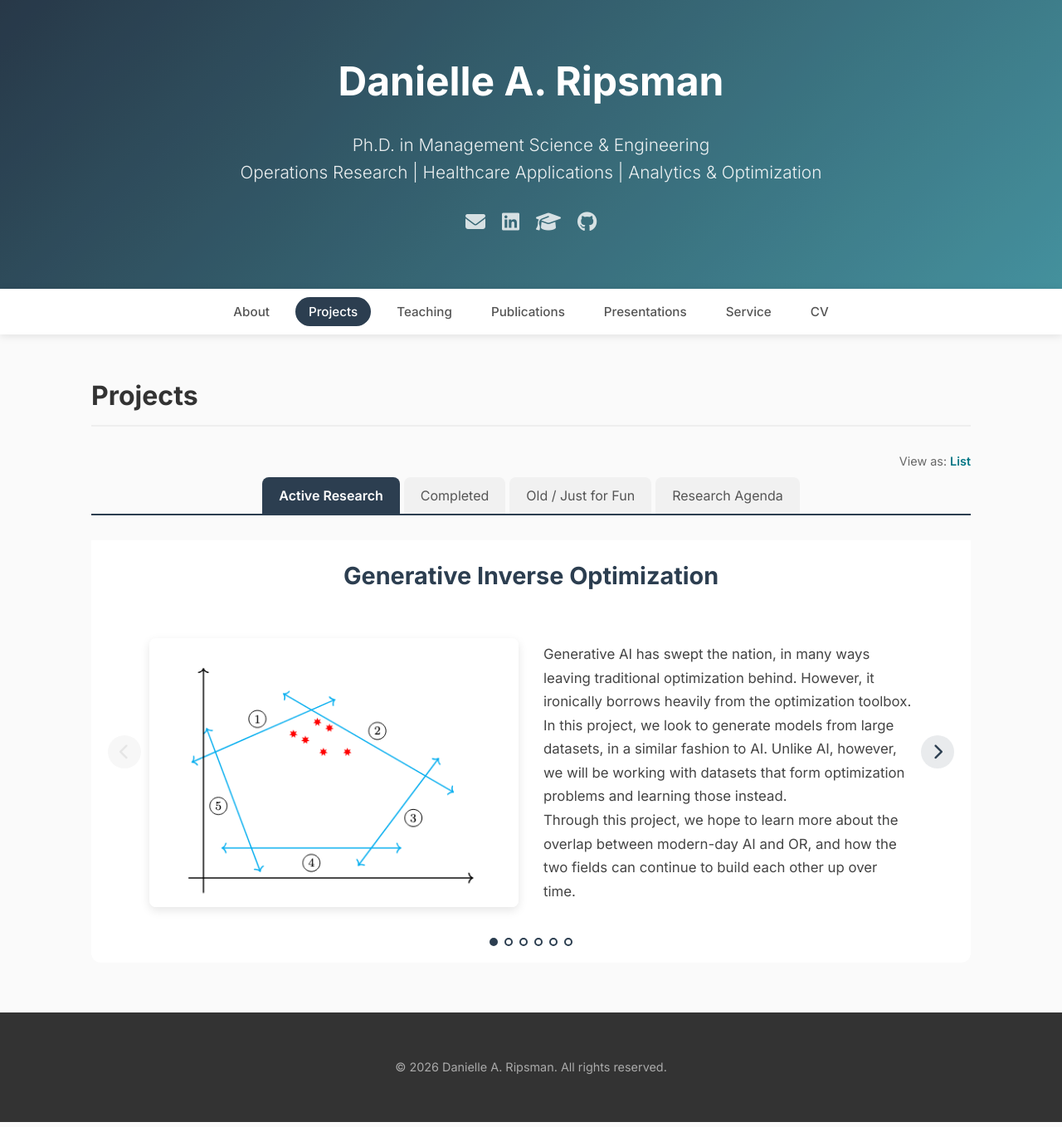
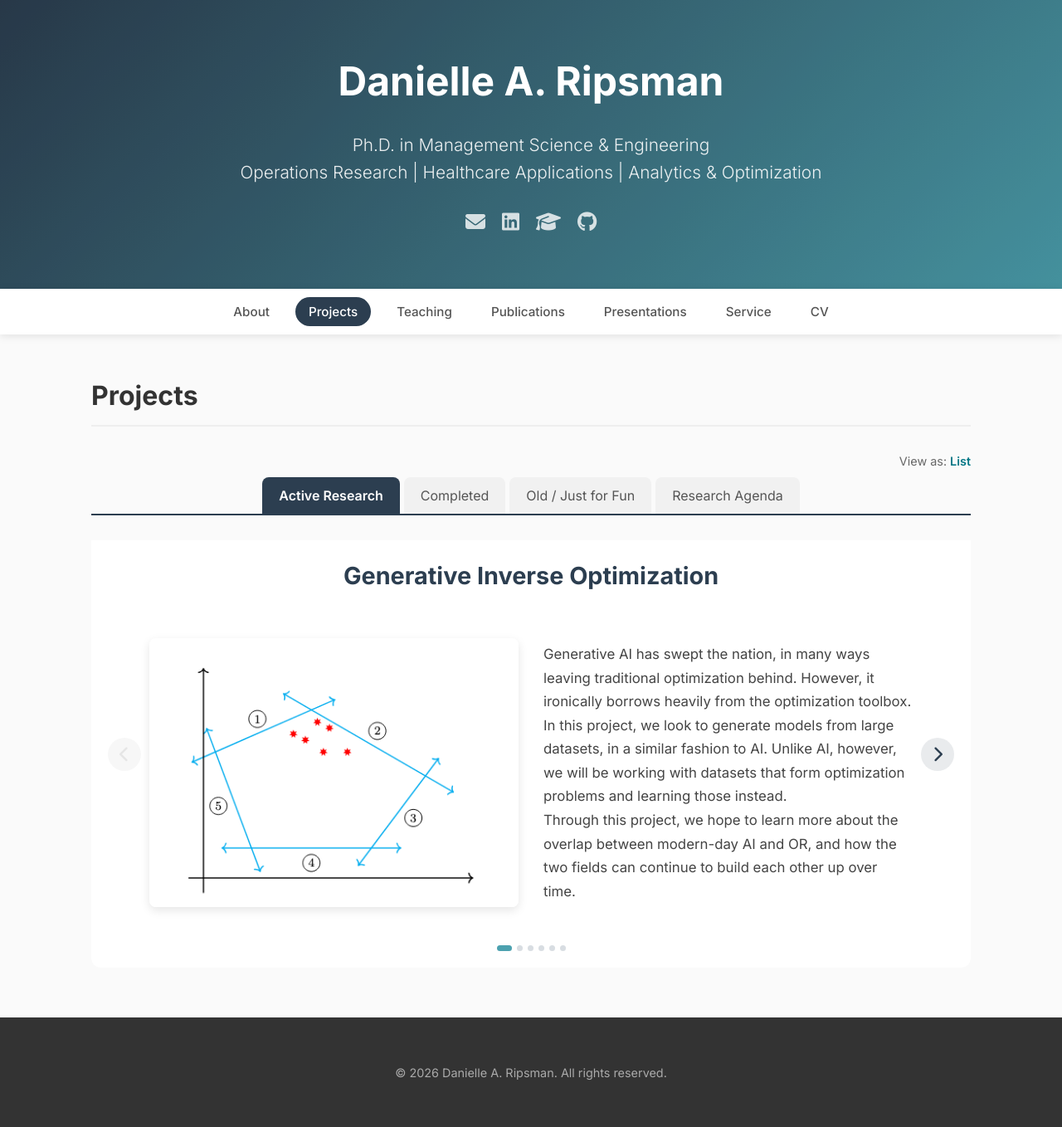
Before and after one commit to DaniRip/DaniRip.github.io, a Jekyll site: the page built from projects.md, in a window 1280 px wide. Shown: the whole page at 83% size. Built offline with Jekyll 4.4.1, drawn with Linux system fonts in a browser that asks for light colours.

Commit message:
Projects: subtler carousel dots; steady carousel height
- Dots: small light grey, the current project a short muted-teal pill
- Slides share one grid cell, so each tab keeps its tallest slide's height and the
  arrows and dots stay put; the shown slide fades in

Co-Authored-By: Claude Opus 5.5 <noreply@anthropic.com>

```diff
--- a/assets/css/style.css
+++ b/assets/css/style.css
@@ -735,7 +735,7 @@ details[open] .toggle-chevron {
 
 /* List view: every project in the open tab, stacked, no arrows */
 .projects-display-area.list-view .project-slide {
-    display: block;
+    visibility: visible;
 }
 
 .projects-display-area.list-view .project-slide + .project-slide {
@@ -749,31 +749,37 @@ details[open] .toggle-chevron {
 }
 
 .projects-display-area.list-view .slides-wrapper {
+    display: block;
     padding: 0;
 }
 
-/* --- Carousel dots: one per project, filled for the one shown --- */
+/* --- Carousel dots: one per project; the one shown is a short teal pill --- */
 .carousel-dots {
     display: flex;
     justify-content: center;
-    gap: 8px;
-    margin-top: 25px;
+    align-items: center;
+    gap: 6px;
+    margin-top: 20px;
 }
 
 .carousel-dot {
-    width: 10px;
-    height: 10px;
+    width: 7px;
+    height: 7px;
     padding: 0;
-    border-radius: 50%;
-    border: 2px solid var(--accent-color);
-    background: transparent;
+    border: none;
+    border-radius: 4px;
+    background: #d8dde2;
     cursor: pointer;
-    transition: background-color 0.2s;
+    transition: background-color 0.2s, width 0.2s;
 }
 
-.carousel-dot.active,
 .carousel-dot:hover {
-    background: var(--accent-color);
+    background: #b8c0c8;
+}
+
+.carousel-dot.active {
+    width: 18px;
+    background: var(--primary-gradient-end);
 }
 
 .projects-display-area.list-view .carousel-dots {
@@ -840,15 +846,19 @@ details[open] .toggle-chevron {
 /* --- The Slide Content --- */
 .slides-wrapper {
     padding: 0 50px; /* Make room for arrows on left/right */
+    display: grid;   /* every slide shares one cell (below), so the tallest sets the height */
 }
 
+/* Slides are stacked in the same spot and only the active one is visible, so the
+   carousel keeps one height and the arrows and dots don't jump between projects */
 .project-slide {
-    display: none; /* Hidden by default */
-    animation: fadeEffect 0.5s; /* Smooth fade in */
+    grid-area: 1 / 1;
+    visibility: hidden; /* Hidden by default (still takes up space) */
 }
 
 .project-slide.visible {
-    display: block; /* Only the active slide shows */
+    visibility: visible; /* Only the active slide shows */
+    animation: fadeEffect 0.4s; /* Smooth fade in */
 }
 
 .slide-title {
```
